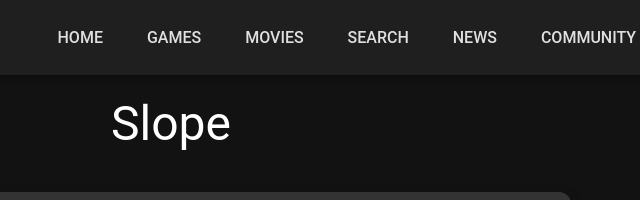
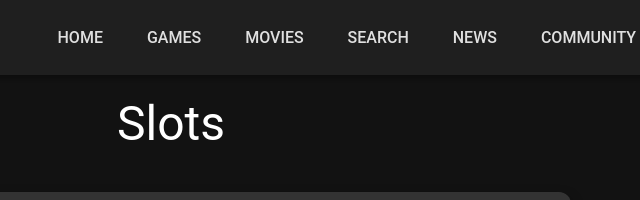
Before and after one commit to slitherdmon/game2.0, a plain HTML site: page games/slots/index.html in a window 1280 px wide. Shown: the top 200 px of the page, 469-1109 px from the left. Drawn offline with Linux system fonts and the light colour scheme.

Commit message:
Update index.html

```diff
--- a/games/slots/index.html
+++ b/games/slots/index.html
@@ -4,7 +4,7 @@
     <meta charset="UTF-8">
     <meta name="viewport" content="width=device-width, initial-scale=1.0">
     <meta http-equiv="X-UA-Compatible" content="ie=edge">
-    <title>Slope - MAD Games</title>
+    <title>Slots - MAD Games</title>
     <link rel="icon" type="image/x-icon" href="images/site/favicon.jpeg">
     <style>
         /* Reset some basic defaults */
@@ -153,7 +153,7 @@
 <!-- Game Content Section -->
 <section class="game-container">
     <div class="game-title">
-        Slope
+        Slots
     </div>
 
     <!-- Game Box -->
```
